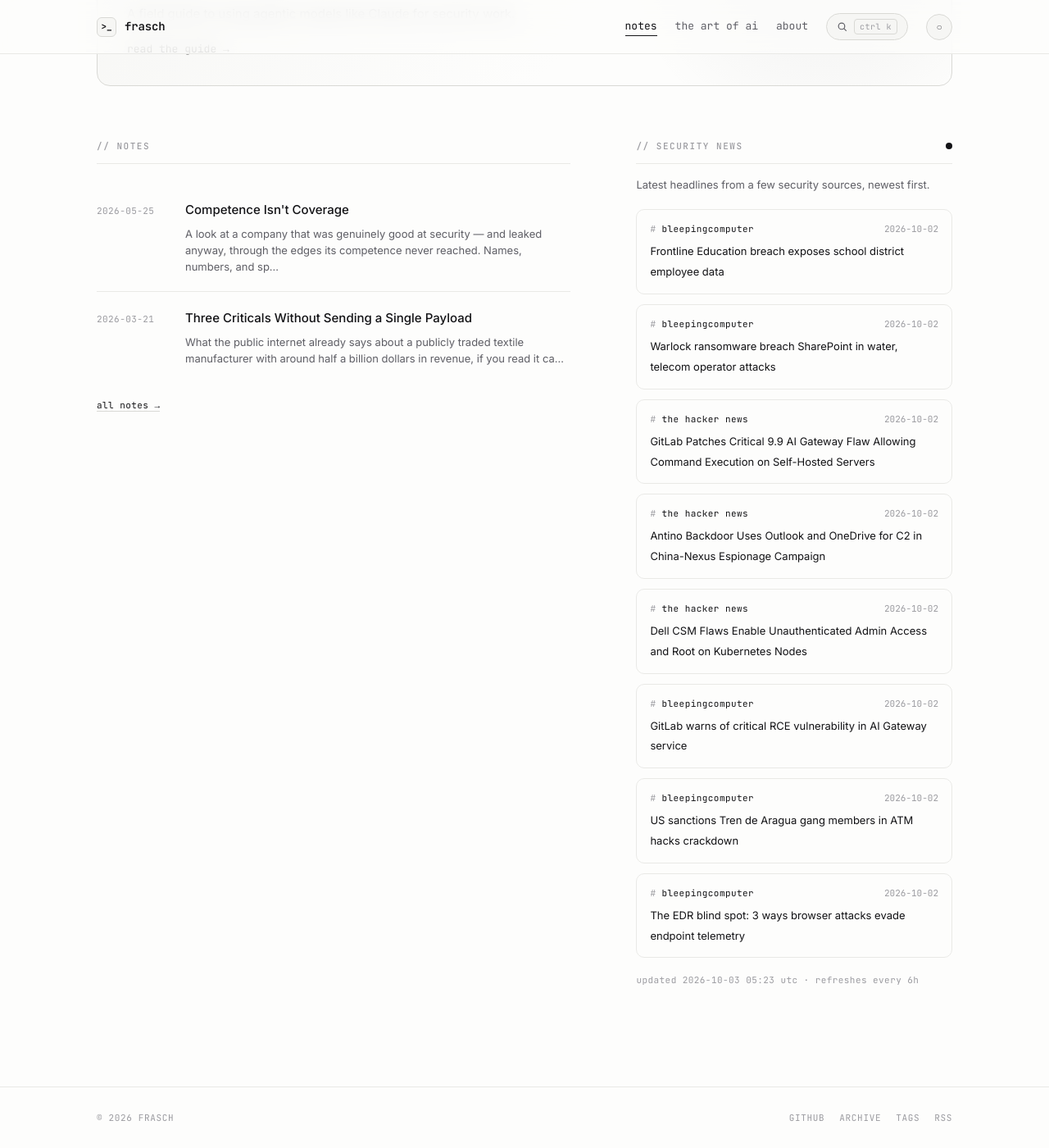
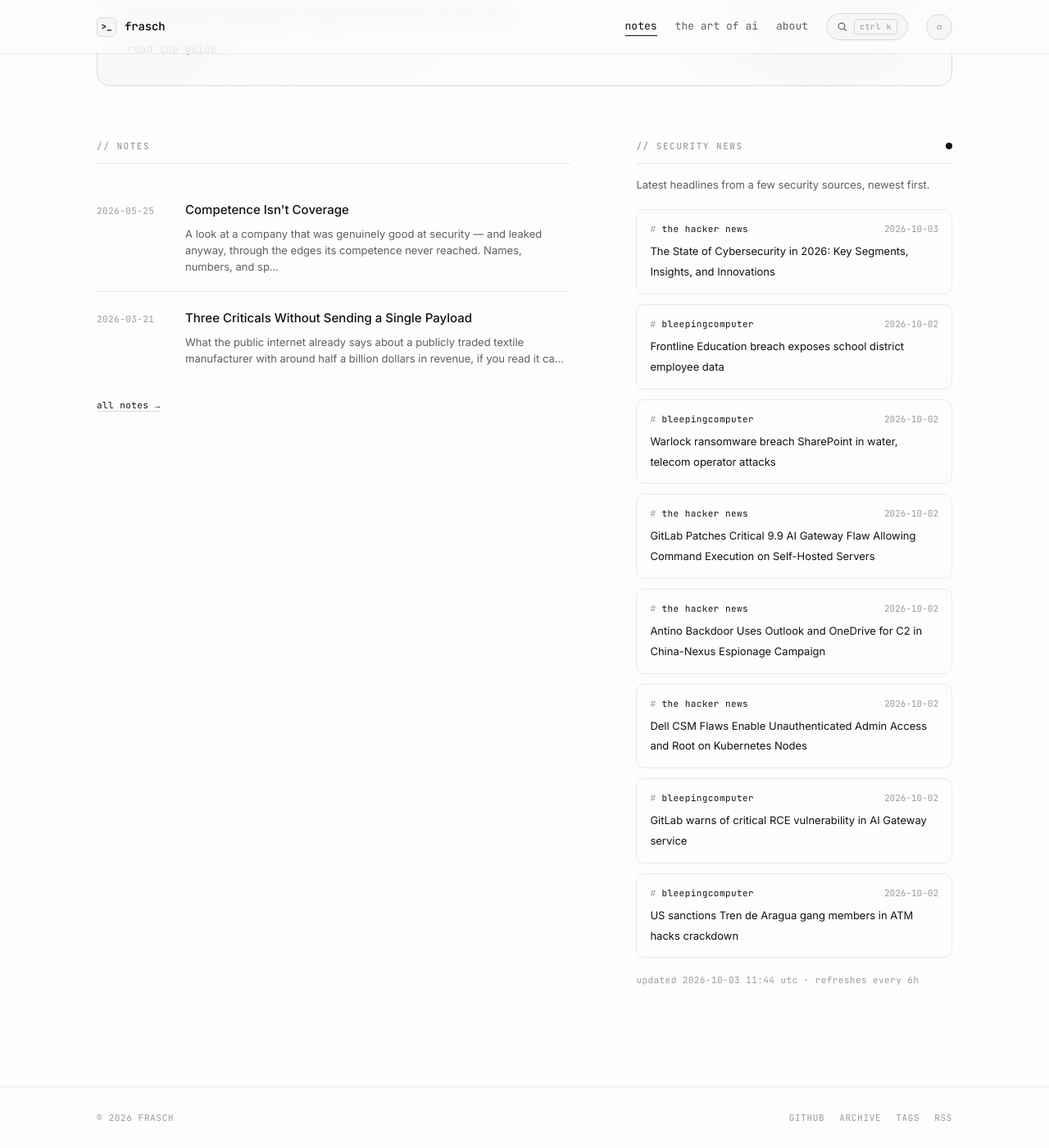
Before and after one commit to whoisfrasch/frasch, a Jekyll site: the page built from index.html, in a window 1280 px wide and 1400 px high, scrolled down 615 px. Shown: the whole window at 82% size. Built offline with Jekyll 4.4.1, drawn with Linux system fonts in a browser that asks for light colours.

Commit message:
Refresh security news feed

```diff
--- a/_data/news.json
+++ b/_data/news.json
@@ -1,6 +1,12 @@
 {
-  "updated": "2026-10-03T05:23:18Z",
+  "updated": "2026-10-03T11:44:08Z",
   "items": [
+    {
+      "source": "the hacker news",
+      "title": "The State of Cybersecurity in 2026: Key Segments, Insights, and Innovations",
+      "link": "https://thehackernews.com/2026/10/the-state-of-cybersecurity-in-2026key.html",
+      "date": "2026-10-03T11:00:00Z"
+    },
     {
       "source": "bleepingcomputer",
       "title": "Frontline Education breach exposes school district employee data",
@@ -42,12 +48,6 @@
       "title": "US sanctions Tren de Aragua gang members in ATM hacks crackdown",
       "link": "https://www.bleepingcomputer.com/news/security/us-sanctions-tren-de-aragua-members-in-atm-jackpotting-crackdown/",
       "date": "2026-10-02T15:20:53Z"
-    },
-    {
-      "source": "bleepingcomputer",
-      "title": "The EDR blind spot: 3 ways browser attacks evade endpoint telemetry",
-      "link": "https://www.bleepingcomputer.com/news/security/the-edr-blind-spot-3-ways-browser-attacks-evade-endpoint-telemetry/",
-      "date": "2026-10-02T14:00:10Z"
     }
   ]
 }
```
